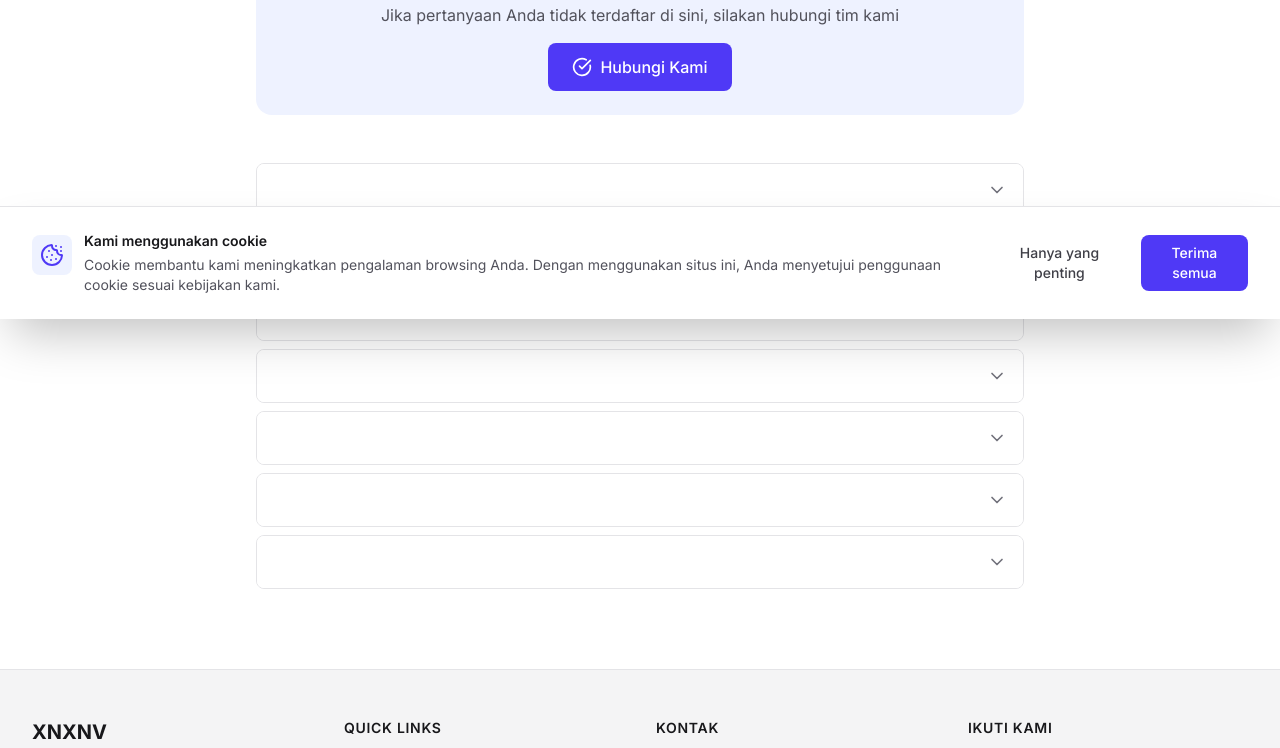
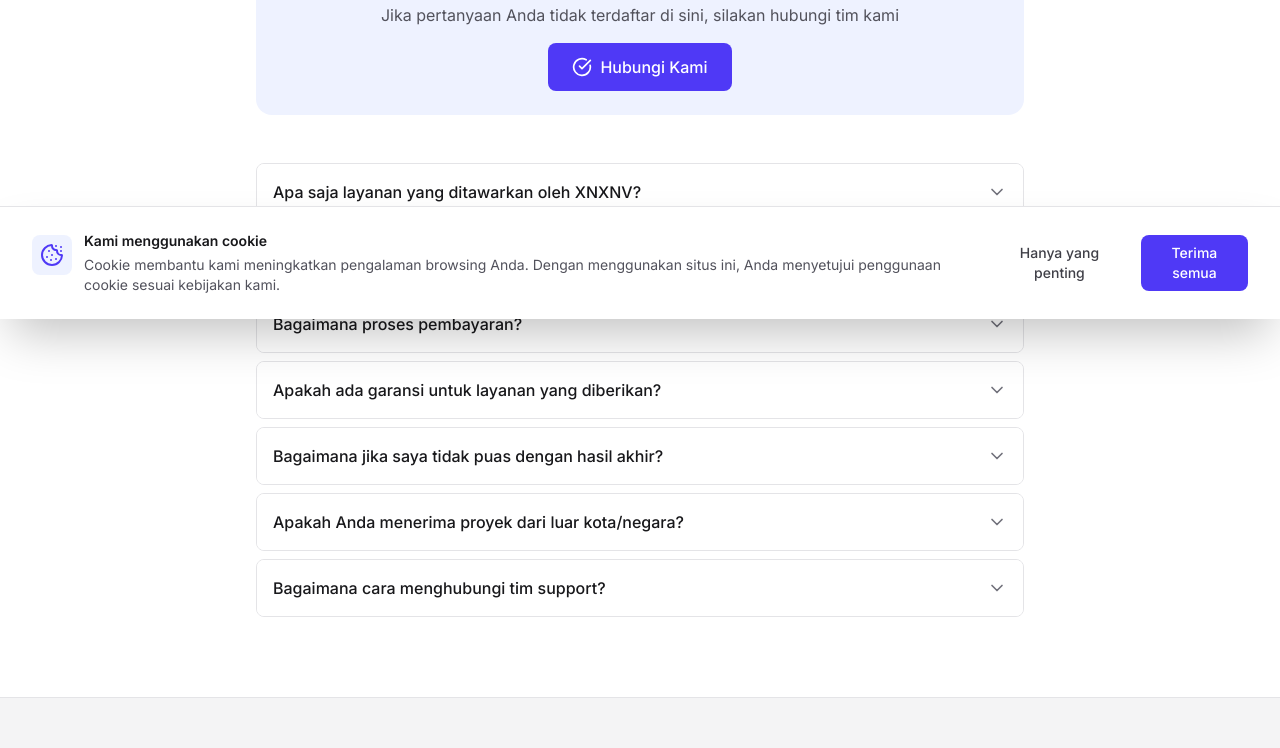
Before and after one commit to aryaapriawann-dev/XNXNV, a Next.js app: page /faq in a window 1280 px wide. Shown: the part 481-1229 px from the top of the page. Built offline with nearby package versions, Linux system fonts and the light colour scheme.

Commit message:
fix: resolve 16 TypeScript errors in components and pages

```diff
--- a/src/app/blog/[slug]/page.tsx
+++ b/src/app/blog/[slug]/page.tsx
@@ -95,9 +95,9 @@ export default function BlogDetailPage({ params }: { params: { slug: string } })
         <div className="container mx-auto px-4 py-8">
           <Breadcrumbs
             items={[
-              { label: "Beranda", href: "/", isActive: false },
-              { label: "Blog", href: "/blog", isActive: false },
-              { label: post.title, href: `/blog/${post.slug}`, isActive: true }
+              { label: "Beranda", href: "/" },
+              { label: "Blog", href: "/blog" },
+              { label: post.title }
             ]}
             className="mb-6"
           />
--- a/src/app/faq/page.tsx
+++ b/src/app/faq/page.tsx
@@ -18,38 +18,38 @@ export const metadata: Metadata = {
 const faqItems = [
   {
     id: "1",
-    question: "Apa saja layanan yang ditawarkan oleh XNXNV?",
-    answer: "Kami menawarkan berbagai layanan teknologi informasi termasuk pengembangan web, mobile app development, cloud solutions, dan digital marketing services."
+    title: "Apa saja layanan yang ditawarkan oleh XNXNV?",
+    content: "Kami menawarkan berbagai layanan teknologi informasi termasuk pengembangan web, mobile app development, cloud solutions, dan digital marketing services."
   },
   {
     id: "2",
-    question: "Berapa lama waktu pengerjaan proyek?",
-    answer: "Waktu pengerjaan bervariasi tergantung kompleksitas proyek. Proyek kecil dapat diselesaikan dalam 1-2 minggu, sementara proyek besar mungkin memerlukan 2-3 bulan."
+    title: "Berapa lama waktu pengerjaan proyek?",
+    content: "Waktu pengerjaan bervariasi tergantung kompleksitas proyek. Proyek kecil dapat diselesaikan dalam 1-2 minggu, sementara proyek besar mungkin memerlukan 2-3 bulan."
   },
   {
     id: "3",
-    question: "Bagaimana proses pembayaran?",
-    answer: "Kami menggunakan sistem pembayaran 50% di awal dan 50% setelah proyek selesai. Untuk proyek besar, kami bisa menyepakati milestone payment."
+    title: "Bagaimana proses pembayaran?",
+    content: "Kami menggunakan sistem pembayaran 50% di awal dan 50% setelah proyek selesai. Untuk proyek besar, kami bisa menyepakati milestone payment."
   },
   {
     id: "4",
-    question: "Apakah ada garansi untuk layanan yang diberikan?",
-    answer: "Ya, kami memberikan garansi 3 bulan untuk semua layanan pengembangan. Dalam periode garansi, kami akan memperbaiki bug tanpa biaya tambahan."
+    title: "Apakah ada garansi untuk layanan yang diberikan?",
+    content: "Ya, kami memberikan garansi 3 bulan untuk semua layanan pengembangan. Dalam periode garansi, kami akan memperbaiki bug tanpa biaya tambahan."
   },
   {
     id: "5",
-    question: "Bagaimana jika saya tidak puas dengan hasil akhir?",
-    answer: "Kami menerapkan proses kerja yang transparan dengan review point di setiap tahap. Jika ada ketidakpuasan, kami akan bekerja sama mencari solusi terbaik."
+    title: "Bagaimana jika saya tidak puas dengan hasil akhir?",
+    content: "Kami menerapkan proses kerja yang transparan dengan review point di setiap tahap. Jika ada ketidakpuasan, kami akan bekerja sama mencari solusi terbaik."
   },
   {
     id: "6",
-    question: "Apakah Anda menerima proyek dari luar kota/negara?",
-    answer: "Ya, kami melayani proyek dari seluruh Indonesia bahkan internasional. Komunikasi dilakukan melalui email, call, dan video conference."
+    title: "Apakah Anda menerima proyek dari luar kota/negara?",
+    content: "Ya, kami melayani proyek dari seluruh Indonesia bahkan internasional. Komunikasi dilakukan melalui email, call, dan video conference."
   },
   {
     id: "7",
-    question: "Bagaimana cara menghubungi tim support?",
-    answer: "Anda dapat menghubungi kami melalui email support@xnxnv.com, WhatsApp di 0812-3456-7890, atau melalui form kontak yang tersedia di website."
+    title: "Bagaimana cara menghubungi tim support?",
+    content: "Anda dapat menghubungi kami melalui email support@xnxnv.com, WhatsApp di 0812-3456-7890, atau melalui form kontak yang tersedia di website."
   }
 ];
 
@@ -58,8 +58,8 @@ export default function FAQPage() {
     <div className="container mx-auto px-4 py-12 md:py-20">
       <Breadcrumbs
         items={[
-          { label: "Beranda", href: "/", isActive: false },
-          { label: "Pertanyaan Umum", href: "/faq", isActive: true }
+          { label: "Beranda", href: "/" },
+          { label: "Pertanyaan Umum" }
         ]}
         className="mb-8"
       />
--- a/src/app/portfolio/[slug]/page.tsx
+++ b/src/app/portfolio/[slug]/page.tsx
@@ -104,9 +104,9 @@ export default function PortfolioDetailPage({ params }: { params: { slug: string
         <div className="container mx-auto px-4 py-8">
           <Breadcrumbs
             items={[
-              { label: "Beranda", href: "/", isActive: false },
-              { label: "Portfolio", href: "/portfolio", isActive: false },
-              { label: project.title, href: `/portfolio/${project.slug}`, isActive: true }
+              { label: "Beranda", href: "/" },
+              { label: "Portfolio", href: "/portfolio" },
+              { label: project.title }
             ]}
             className="mb-6"
           />
--- a/src/app/team/page.tsx
+++ b/src/app/team/page.tsx
@@ -97,9 +97,9 @@ export default function TeamPage() {
         <div className="container mx-auto px-4 py-12">
           <Breadcrumbs
             items={[
-              { label: "Beranda", href: "/", isActive: false },
-              { label: "Tentang Kami", href: "/about", isActive: false },
-              { label: "Tim Kami", href: "/team", isActive: true }
+              { label: "Beranda", href: "/" },
+              { label: "Tentang Kami", href: "/about" },
+              { label: "Tim Kami" }
             ]}
             className="mb-6"
           />
--- a/src/components/Dropdown.tsx
+++ b/src/components/Dropdown.tsx
@@ -14,7 +14,7 @@ export default function Dropdown({ trigger, children, align = "left" }: Dropdown
   const [isOpen, setIsOpen] = useState(false);
   const dropdownRef = useRef<HTMLDivElement>(null);
 
-  useClickOutside(dropdownRef, () => setIsOpen(false));
+  useClickOutside(dropdownRef as React.RefObject<HTMLElement>, () => setIsOpen(false));
 
   return (
     <div className="relative inline-block" ref={dropdownRef}>
--- a/src/hooks/useInterval.ts
+++ b/src/hooks/useInterval.ts
@@ -7,7 +7,7 @@ import { useEffect, useRef } from "react";
  * Auto-cleans up on unmount
  */
 export function useInterval(callback: () => void, delay: number | null) {
-  const savedCallback = useRef<() => void>();
+  const savedCallback = useRef<() => void>(callback);
 
   useEffect(() => {
     savedCallback.current = callback;
--- a/src/hooks/usePrevious.ts
+++ b/src/hooks/usePrevious.ts
@@ -7,7 +7,7 @@ import { useEffect, useRef } from "react";
  * Useful for comparing changes
  */
 export function usePrevious<T>(value: T): T | undefined {
-  const ref = useRef<T>();
+  const ref = useRef<T>(value);
 
   useEffect(() => {
     ref.current = value;
```
